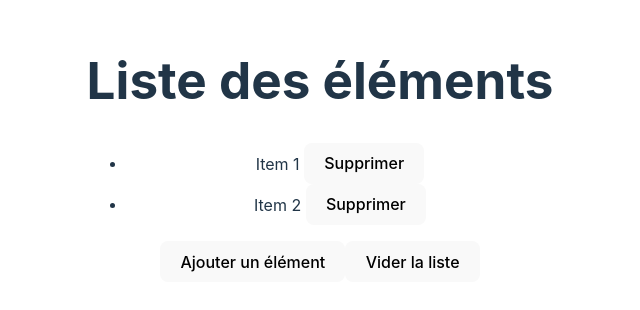
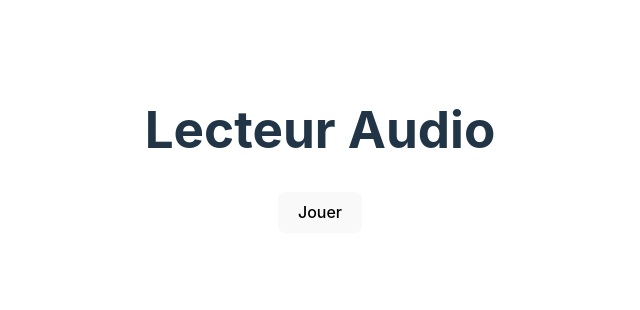
Before and after one commit to Kriss-Hanna/hooks-customs, a React (Vite) app: page / in a window 1280 px wide. Shown: the part 250-560 px from the top of the page, without its empty margins (320-960 px from the left). Built offline with nearby package versions, Linux system fonts and the light colour scheme.

Commit message:
UseAudioComponent component

```diff
--- a/src/App.jsx
+++ b/src/App.jsx
@@ -1,11 +1,11 @@
-import UseArrayComponent from "./components/useArrayComponent";
+import UseAudioComponent from "./components/UseAudioComponent";
 
 import "./App.css";
 
 function App() {
   return (
     <>
-      <UseArrayComponent />
+      <UseAudioComponent />
     </>
   );
 }
--- /dev/null
+++ b/src/components/UseAudioComponent.jsx
@@ -0,0 +1,16 @@
+import useAudio from "../hooks/useAudio";
+
+function App() {
+  const url = "https://www.soundhelix.com/examples/mp3/SoundHelix-Song-1.mp3";
+  const [playing, toggle] = useAudio(url);
+
+  return (
+    <div>
+      <h1>Lecteur Audio</h1>
+      <button onClick={toggle}>{playing ? "Pause" : "Jouer"}</button>
+      {playing && <p>Lecture en cours...</p>}
+    </div>
+  );
+}
+
+export default App;
```
